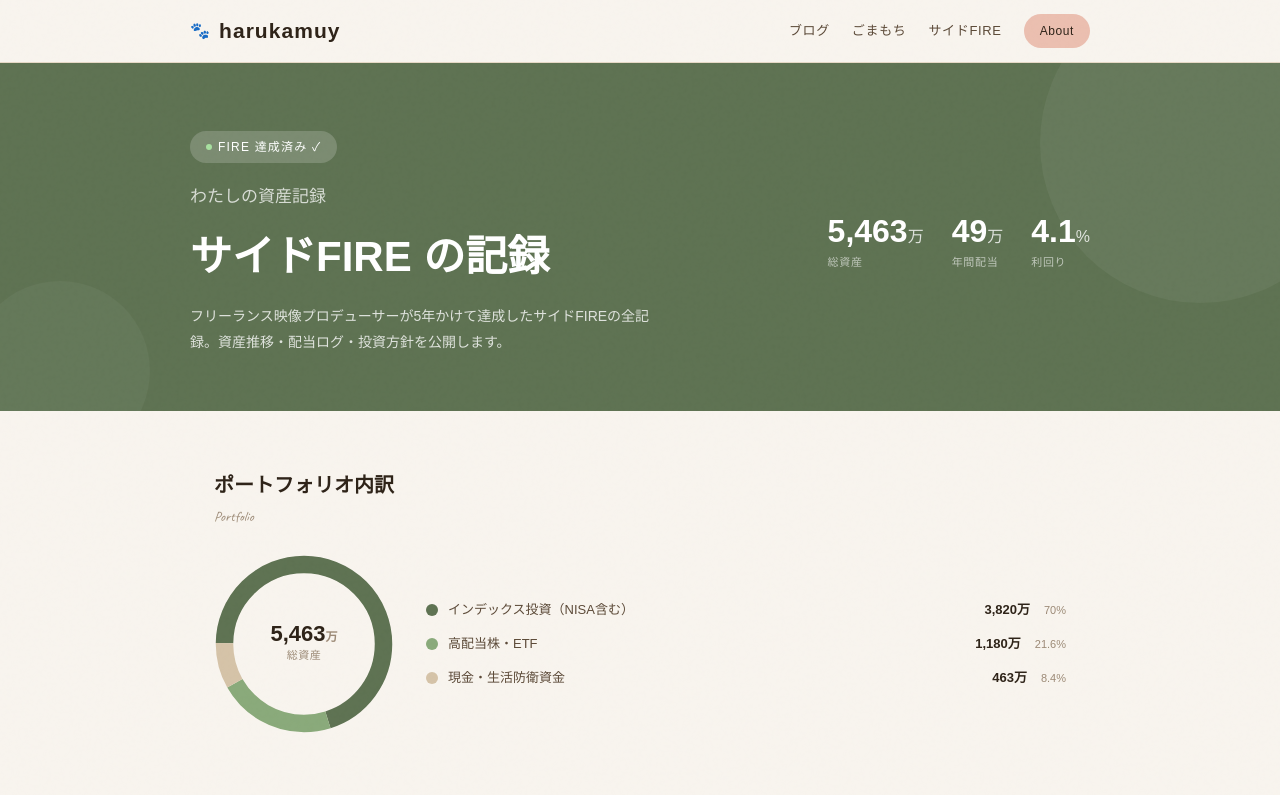
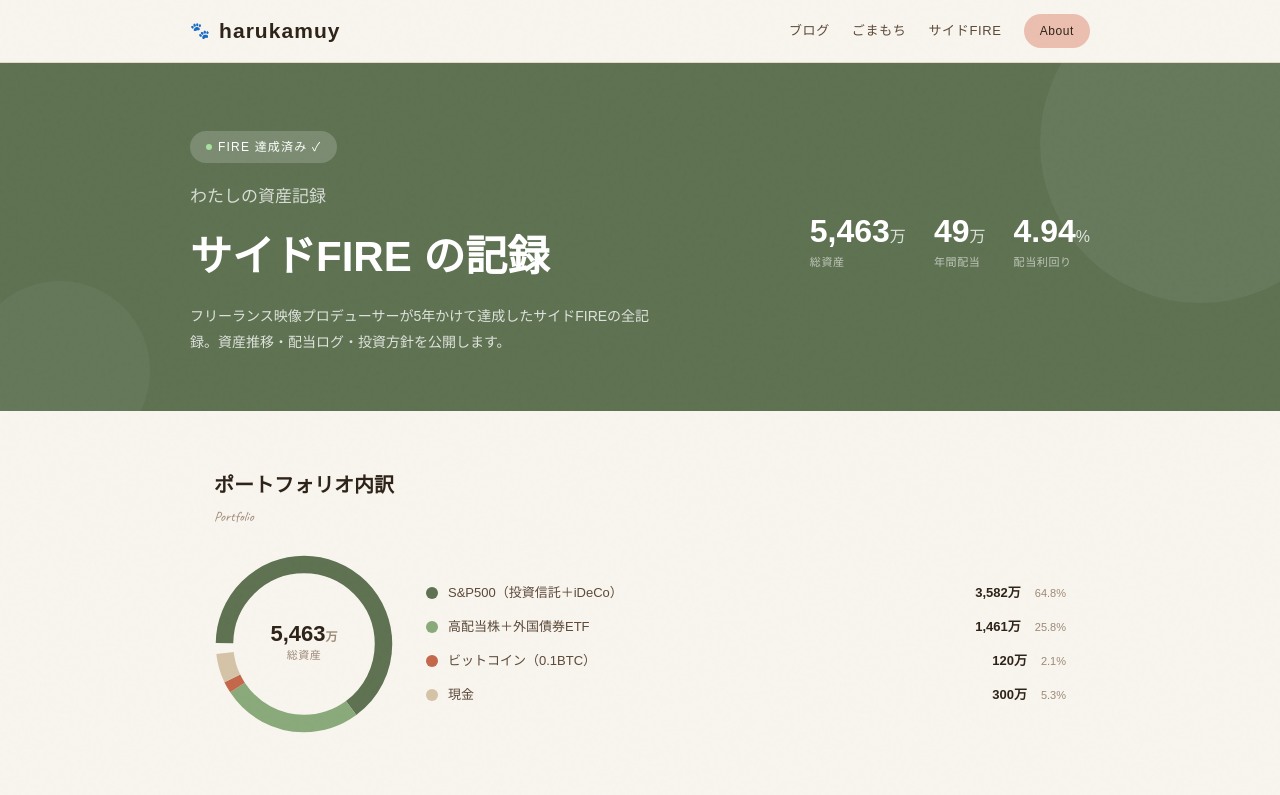
Before and after one commit to harukamuy/harukamuy, a Next.js app: page /sidefire in a window 1280 px wide. Shown: the top 795 px of the page. Built offline with nearby package versions, Linux system fonts and the light colour scheme; a web font is replaced by a local one.

Commit message:
サイドFIREページのPFを正式4項目・正確な数値に更新
Co-Authored-By: Claude Sonnet 4.6 <noreply@anthropic.com>

```diff
--- a/app/sidefire/page.tsx
+++ b/app/sidefire/page.tsx
@@ -57,7 +57,7 @@ export default function SideFirePage() {
             {[
               { n: "5,463", unit: "万", label: "総資産" },
               { n: "49", unit: "万", label: "年間配当" },
-              { n: "4.1", unit: "%", label: "利回り" },
+              { n: "4.94", unit: "%", label: "配当利回り" },
             ].map((item) => (
               <div key={item.label}>
                 <div style={{ fontSize: "clamp(22px,3vw,32px)", fontWeight: 700, lineHeight: 1.1 }}>
@@ -82,9 +82,10 @@ export default function SideFirePage() {
             {/* donut SVG */}
             <div style={{ position: "relative", width: 180, height: 180, flexShrink: 0 }}>
               <svg viewBox="0 0 36 36" width="180" height="180">
-                <circle cx="18" cy="18" r="15.9" fill="none" stroke="#5e7252" strokeWidth="3.5" strokeDasharray="70 30" strokeDashoffset="25" transform="rotate(-90 18 18)"/>
-                <circle cx="18" cy="18" r="15.9" fill="none" stroke="#8aaa7a" strokeWidth="3.5" strokeDasharray="21.6 78.4" strokeDashoffset="-45" transform="rotate(-90 18 18)"/>
-                <circle cx="18" cy="18" r="15.9" fill="none" stroke="#d5c3a8" strokeWidth="3.5" strokeDasharray="8.4 91.6" strokeDashoffset="-66.6" transform="rotate(-90 18 18)"/>
+                <circle cx="18" cy="18" r="15.9" fill="none" stroke="#5e7252" strokeWidth="3.5" strokeDasharray="64.8 35.2" strokeDashoffset="25" transform="rotate(-90 18 18)"/>
+                <circle cx="18" cy="18" r="15.9" fill="none" stroke="#8aaa7a" strokeWidth="3.5" strokeDasharray="25.8 74.2" strokeDashoffset="-39.8" transform="rotate(-90 18 18)"/>
+                <circle cx="18" cy="18" r="15.9" fill="none" stroke="#c4674a" strokeWidth="3.5" strokeDasharray="2.1 97.9" strokeDashoffset="-65.6" transform="rotate(-90 18 18)"/>
+                <circle cx="18" cy="18" r="15.9" fill="none" stroke="#d5c3a8" strokeWidth="3.5" strokeDasharray="5.3 94.7" strokeDashoffset="-67.7" transform="rotate(-90 18 18)"/>
               </svg>
               <div style={{ position: "absolute", top: "50%", left: "50%", transform: "translate(-50%,-50%)", textAlign: "center" }}>
                 <div style={{ fontSize: 22, fontWeight: 700, color: "var(--brown)", lineHeight: 1 }}>
@@ -97,9 +98,10 @@ export default function SideFirePage() {
             {/* legend */}
             <div style={{ display: "flex", flexDirection: "column", gap: 10 }}>
               {[
-                { color: "#5e7252", label: "インデックス投資（NISA含む）", val: "3,820万", pct: "70%" },
-                { color: "#8aaa7a", label: "高配当株・ETF", val: "1,180万", pct: "21.6%" },
-                { color: "#d5c3a8", label: "現金・生活防衛資金", val: "463万", pct: "8.4%" },
+                { color: "#5e7252", label: "S&P500（投資信託＋iDeCo）", val: "3,582万", pct: "64.8%" },
+                { color: "#8aaa7a", label: "高配当株＋外国債券ETF", val: "1,461万", pct: "25.8%" },
+                { color: "#c4674a", label: "ビットコイン（0.1BTC）", val: "120万", pct: "2.1%" },
+                { color: "#d5c3a8", label: "現金", val: "300万", pct: "5.3%" },
               ].map((item) => (
                 <div key={item.label} style={{ display: "flex", alignItems: "center", gap: 10 }}>
                   <div style={{ width: 12, height: 12, borderRadius: "50%", background: item.color, flexShrink: 0 }} />
```
